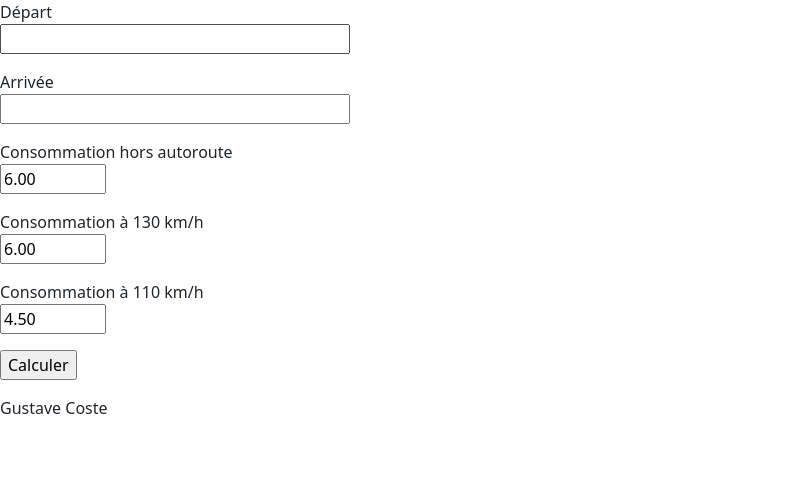
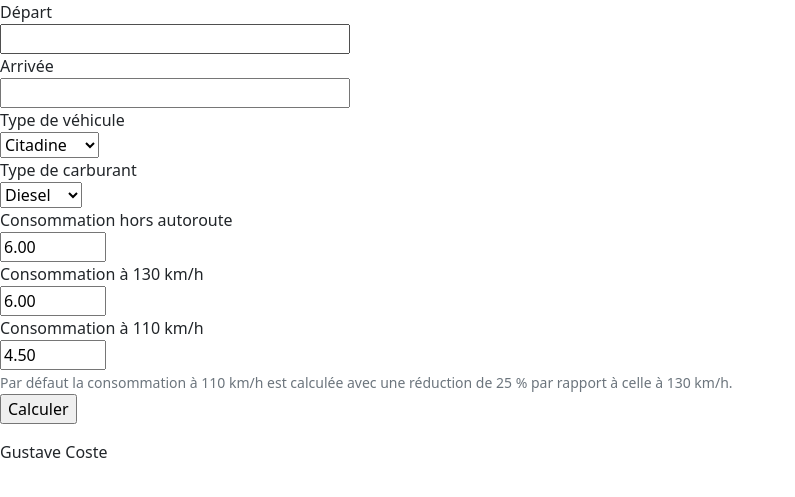
Before and after one commit to GustaveCoste/110surautoroute, a Flask app: page / in a window 1280 px wide. Shown: the top 497 px of the page, without its empty margins (0-795 px from the left). Run offline with Flask 2, Linux system fonts and the light colour scheme; some libraries are stand-ins or nearby versions.

Commit message:
Added fuel and vehicle types

```diff
--- a/app/constants.py
+++ b/app/constants.py
@@ -10,3 +10,6 @@ DEFAULT_MOTORWAY_110KMH_CONSUMPTION = (1 - CONSUMPTION_REDUCTION_FACTOR_110_130)
 # Consumption bounds for data validation (in l/100km)
 MINIMUM_CONSUMPTION = 1
 MAXIMUM_CONSUMPTION = 30
+
+VEHICLE_TYPES = ['Moto', 'Compacte', 'Citadine', 'Berline', 'SUV', 'Familiale']
+FUEL_TYPES = ['Diesel', 'Essence']
--- a/app/forms.py
+++ b/app/forms.py
@@ -1,11 +1,11 @@
 from flask_wtf import FlaskForm
-from wtforms import StringField, DecimalField, SubmitField
+from wtforms import StringField, DecimalField, SubmitField, SelectField
 from wtforms.validators import DataRequired, NumberRange
 from wtforms.widgets.html5 import NumberInput
 from wtforms_html5 import AutoAttrMeta
 
 from app.constants import MINIMUM_CONSUMPTION, MAXIMUM_CONSUMPTION, DEFAULT_NON_MOTORWAY_CONSUMPTION, \
-    DEFAULT_MOTORWAY_130KMH_CONSUMPTION, DEFAULT_MOTORWAY_110KMH_CONSUMPTION
+    DEFAULT_MOTORWAY_130KMH_CONSUMPTION, DEFAULT_MOTORWAY_110KMH_CONSUMPTION, VEHICLE_TYPES, FUEL_TYPES
 
 consumption_validator = NumberRange(min=MINIMUM_CONSUMPTION,
                                     max=MAXIMUM_CONSUMPTION)
@@ -15,8 +15,18 @@ class RouteForm(FlaskForm):
     class Meta(AutoAttrMeta):
         pass
 
-    origin = StringField('Départ', validators=[DataRequired()])
-    destination = StringField('Arrivée', validators=[DataRequired()])
+    origin = StringField('Départ',
+                         validators=[DataRequired()])
+    destination = StringField('Arrivée',
+                              validators=[DataRequired()])
+    vehicle_type = SelectField('Type de véhicule',
+                               default=VEHICLE_TYPES[2],
+                               choices=VEHICLE_TYPES,
+                               validators=[DataRequired()])
+    fuel_type = SelectField('Type de carburant',
+                            default=FUEL_TYPES[0],
+                            choices=FUEL_TYPES,
+                            validators=[DataRequired()])
     non_motorway_consumption = DecimalField('Consommation hors autoroute',
                                             default=DEFAULT_NON_MOTORWAY_CONSUMPTION,
                                             widget=NumberInput(),
--- a/app/templates/index.html
+++ b/app/templates/index.html
@@ -3,37 +3,41 @@
 {% block content %}
 
 <form action="" method="get">
-    <p>
+    <div class="form-group">
         {{ form.origin.label }}<br>
         {{ form.origin(size=32) }}
-    </p>
-    <p>
+    </div>
+    <div class="form-group">
         {{ form.destination.label }}<br>
         {{ form.destination(size=32) }}
-    </p>
-    <p>
+    </div>
+    <div class="form-group">
+        {{ form.vehicle_type.label }}<br>
+        {{ form.vehicle_type(class='custom-select') }}
+    </div>
+    <div class="form-group">
+        {{ form.fuel_type.label }}<br>
+        {{ form.fuel_type(class='custom-select') }}
+    </div>
+    <div class="form-group">
         {{ form.non_motorway_consumption.label }}<br>
         {{ form.non_motorway_consumption(step=0.1) }}
-    </p>
-    <p>
+    </div>
+    <div class="form-group">
         {{ form.motorway_consumption_130.label }}<br>
         {{ form.motorway_consumption_130(step=0.1) }}
-    </p>
-    <p>
+    </div>
+    <div class="form-group">
         {{ form.motorway_consumption_110.label }}<br>
-        {{ form.motorway_consumption_110(step=0.1) }}
-    </p>
-    {{ form.hidden_tag() }}
-    <p>{{ form.submit() }}</p>
+        {{ form.motorway_consumption_110(step=0.1) }}<br>
+        <small class="text-muted">Par défaut la consommation à 110 km/h est calculée avec une réduction de 25 % par rapport
+            à celle à 130 km/h.
+        </small>
+    </div>
+    <div class="form-group">
+        {{ form.hidden_tag() }}
+        <p>{{ form.submit() }}</p>
+    </div>
 </form>
-{% with messages = get_flashed_messages() %}
-{% if messages %}
-<ul>
-    {% for message in messages %}
-    <li>{{ message }}</li>
-    {% endfor %}
-</ul>
-{% endif %}
-{% endwith %}
 
 {% endblock %}
```
